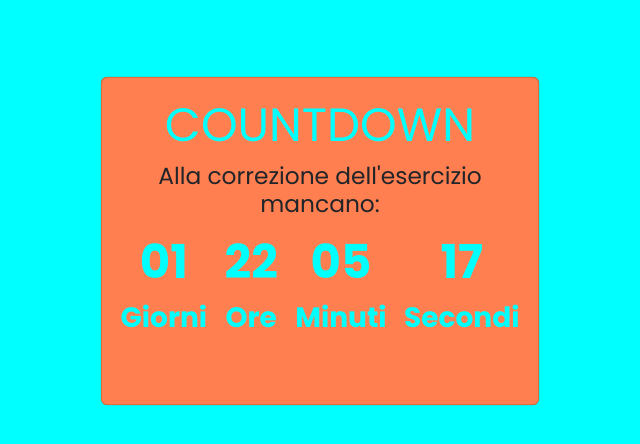
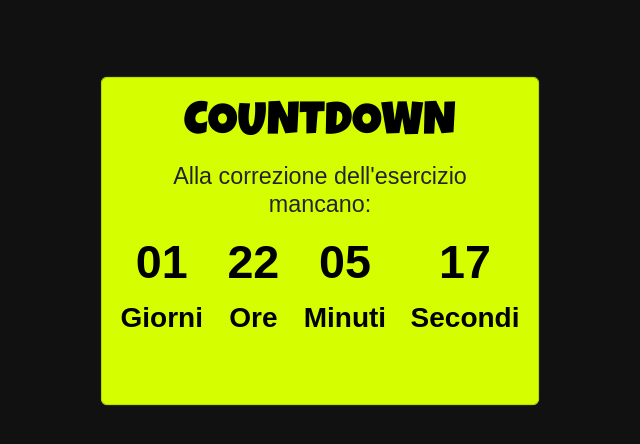
Before and after one commit to Gianmarco-Leone/js-simon, a plain HTML site: page index.html in a window 1280 px wide. Shown: the whole page, without its empty margins (320-960 px from the left). Drawn offline with nearby package versions, Linux system fonts and the light colour scheme.

Commit message:
modify style

```diff
--- a/css/style.css
+++ b/css/style.css
@@ -2,11 +2,11 @@
 GENERICS
 *********/
 :root {
-    --color-text: aqua;
+    --color-text: rgb(0, 0, 0);
 }
 
 body {
-    background-color: aqua;
+    background-color: #111;
     font-family: 'Poppins', sans-serif;
 }
 
@@ -16,12 +16,13 @@ body {
 }
 
 .col-auto .card {
-    background-color: coral;
+    background-color: rgb(213, 255, 1);
     animation: scale 6s infinite linear;
 }
 
 .col-auto .card h1 {
     color: var(--color-text);
+    font-family: 'Luckiest Guy', cursive;
 }
 
 .counter-content .counter * {
--- a/index.html
+++ b/index.html
@@ -12,8 +12,7 @@
     <!-- GOOGLE FONT -->
     <link rel="preconnect" href="https://fonts.googleapis.com">
     <link rel="preconnect" href="https://fonts.gstatic.com" crossorigin>
-    <link href="https://fonts.googleapis.com/css2?family=Poppins:ital,wght@0,400;0,700;1,600&display=swap"
-        rel="stylesheet">
+    <link href="https://fonts.googleapis.com/css2?family=Luckiest+Guy&display=swap" rel="stylesheet">
 
     <!-- BOOTSTRAP -->
     <link href="https://cdn.jsdelivr.net/npm/bootstrap@5.2.3/dist/css/bootstrap.min.css" rel="stylesheet"
```
